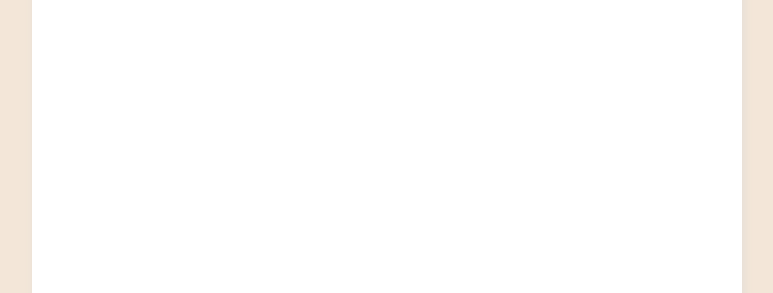
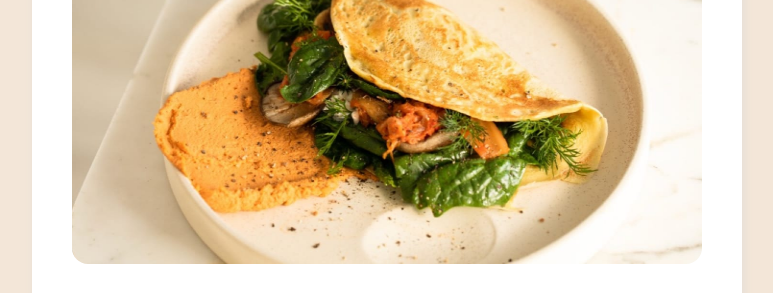
Before and after one commit to weslei573/recipe-page, a plain HTML site: page index.html in a window 1280 px wide. Shown: the part 176-469 px from the top of the page, without its empty margins (253-1026 px from the left). Drawn offline with Linux system fonts and the light colour scheme; the site is published under a folder, as on GitHub Pages, so addresses that start at the root find nothing.

Commit message:
atualização do caminho da imagem

```diff
--- a/index.html
+++ b/index.html
@@ -21,7 +21,7 @@
   <main class="container">
     <header>
       <figure class="cabecalho">
-        <img src="/assets/images/image-omelette.jpeg" alt="image omelette"/>
+        <img src="./assets/images/image-omelette.jpeg" alt="image omelette"/>
       </figure>
     </header>
     <section class="secao01">
```
